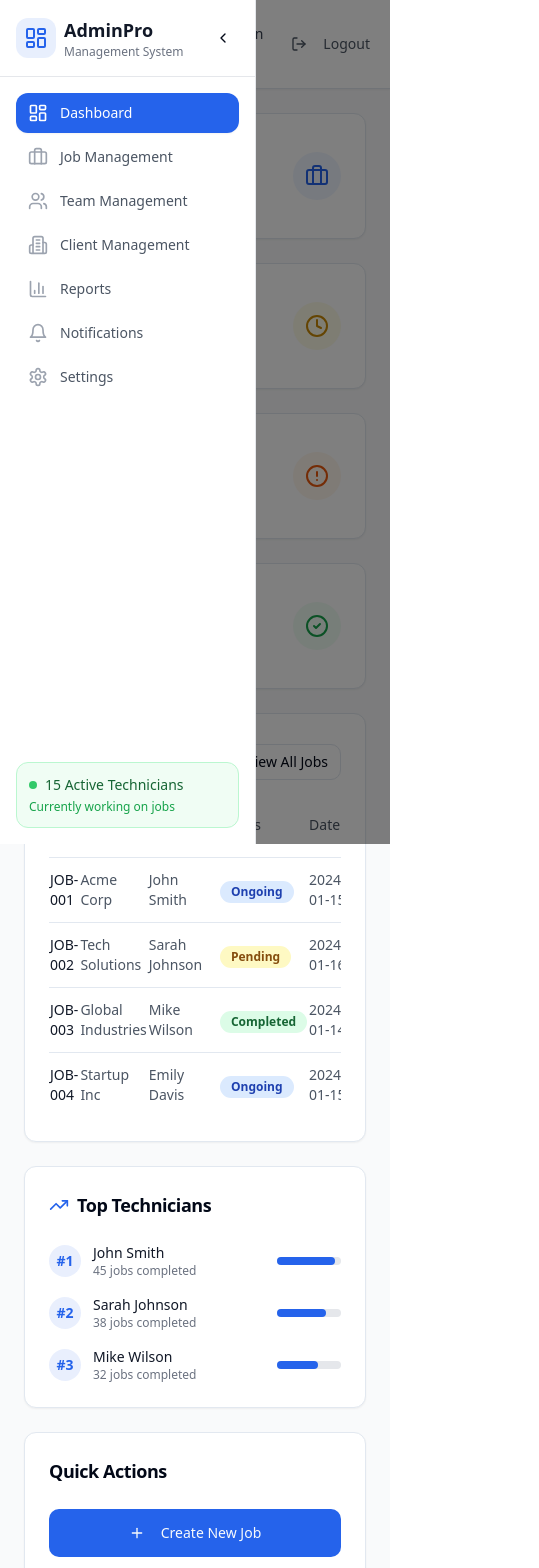
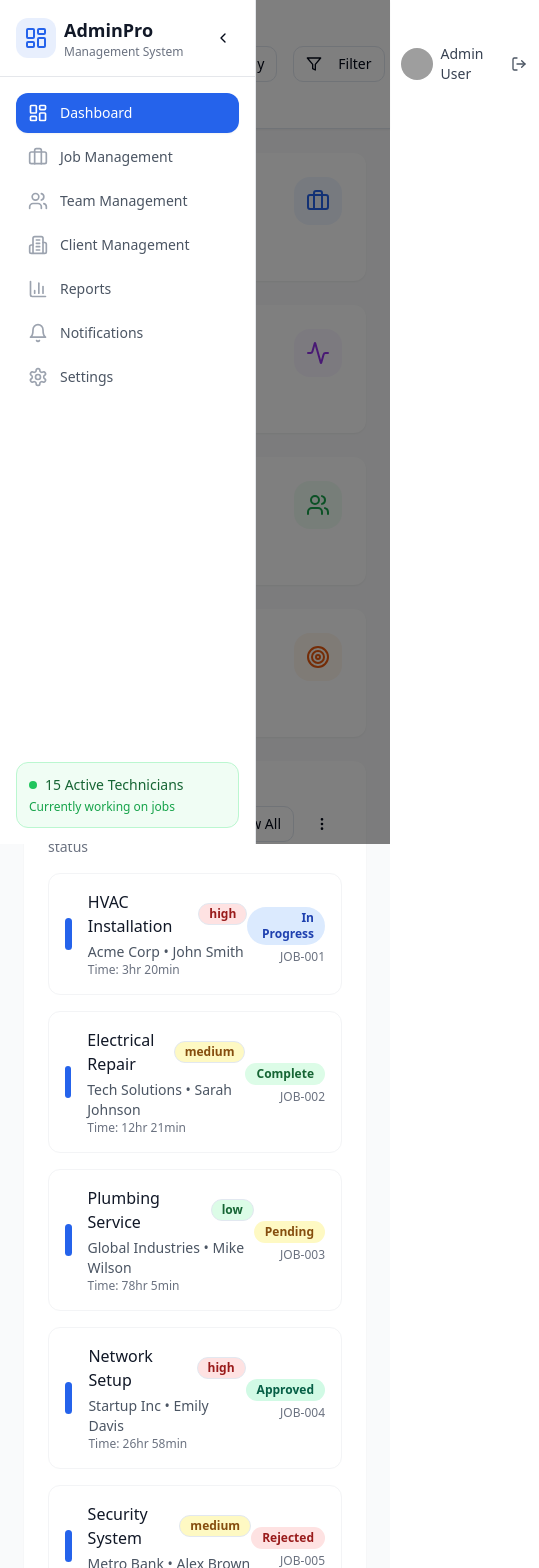
Before and after one commit to devdxpen/access-dashboard-nexus-06, a React (Vite) app: page /dashboard in a window 390 px wide. Shown: the top 1568 px of the page, 539 px wide, since content can reach past the window. Built offline with nearby package versions, Linux system fonts and the light colour scheme; grey boxes are pictures that could not be loaded.

Commit message:
Refactor: Improve dashboard design and responsiveness
Implement design improvements and responsiveness for the dashboard, based on the provided reference.

```diff
--- a/src/App.tsx
+++ b/src/App.tsx
@@ -1,3 +1,4 @@
+
 import { Toaster } from "@/components/ui/toaster";
 import { Toaster as Sonner } from "@/components/ui/sonner";
 import { TooltipProvider } from "@/components/ui/tooltip";
--- a/src/pages/Dashboard.tsx
+++ b/src/pages/Dashboard.tsx
@@ -9,7 +9,14 @@ import {
   AlertCircle,
   Plus,
   TrendingUp,
-  LogOut
+  LogOut,
+  Calendar,
+  Filter,
+  MoreVertical,
+  ArrowUp,
+  ArrowDown,
+  Activity,
+  Target
 } from 'lucide-react';
 import { Card, CardContent, CardHeader, CardTitle } from '@/components/ui/card';
 import { Button } from '@/components/ui/button';
@@ -32,87 +39,123 @@ const Dashboard = () => {
 
   const overviewData = [
     {
-      title: "Total Jobs Today",
-      value: "24",
+      title: "Total Jobs",
+      value: "7,265",
+      change: "+11.01%",
       icon: Briefcase,
       color: "text-blue-600",
       bgColor: "bg-blue-50",
-      change: "+12% from yesterday"
+      trend: "up",
+      subtitle: "This month"
     },
     {
-      title: "Pending Jobs",
-      value: "8",
-      icon: Clock,
-      color: "text-yellow-600",
-      bgColor: "bg-yellow-50",
-      change: "3 urgent"
+      title: "Active Jobs",
+      value: "3,671",
+      change: "-0.03%",
+      icon: Activity,
+      color: "text-purple-600",
+      bgColor: "bg-purple-50",
+      trend: "down",
+      subtitle: "In progress"
     },
     {
-      title: "Ongoing Jobs",
-      value: "12",
-      icon: AlertCircle,
+      title: "New Clients",
+      value: "156",
+      change: "+15.03%",
+      icon: Users,
+      color: "text-green-600",
+      bgColor: "bg-green-50",
+      trend: "up",
+      subtitle: "This week"
+    },
+    {
+      title: "Completion Rate",
+      value: "93.8%",
+      change: "+6.08%",
+      icon: Target,
       color: "text-orange-600",
       bgColor: "bg-orange-50",
-      change: "2 near deadline"
-    },
-    {
-      title: "Completed Jobs",
-      value: "156",
-      icon: CheckCircle2,
-      color: "text-green-600",
-      bgColor: "bg-green-50",
-      change: "+8% this week"
+      trend: "up",
+      subtitle: "Overall"
     }
   ];
 
   const recentJobs = [
     {
       id: "JOB-001",
+      title: "HVAC Installation",
       client: "Acme Corp",
       technician: "John Smith",
-      status: "ongoing",
-      scheduledDate: "2024-01-15"
+      status: "in_progress",
+      timeSpent: "3hr 20min",
+      priority: "high"
     },
     {
       id: "JOB-002",
+      title: "Electrical Repair",
       client: "Tech Solutions",
       technician: "Sarah Johnson",
-      status: "pending",
-      scheduledDate: "2024-01-16"
+      status: "complete",
+      timeSpent: "12hr 21min",
+      priority: "medium"
     },
     {
       id: "JOB-003",
+      title: "Plumbing Service",
       client: "Global Industries",
       technician: "Mike Wilson",
-      status: "completed",
-      scheduledDate: "2024-01-14"
+      status: "pending",
+      timeSpent: "78hr 5min",
+      priority: "low"
     },
     {
       id: "JOB-004",
+      title: "Network Setup",
       client: "Startup Inc",
       technician: "Emily Davis",
-      status: "ongoing",
-      scheduledDate: "2024-01-15"
+      status: "approved",
+      timeSpent: "26hr 58min",
+      priority: "high"
+    },
+    {
+      id: "JOB-005",
+      title: "Security System",
+      client: "Metro Bank",
+      technician: "Alex Brown",
+      status: "rejected",
+      timeSpent: "17hr 22min",
+      priority: "medium"
     }
   ];
 
   const topTechnicians = [
-    { name: "John Smith", completedJobs: 45, avatar: "/placeholder.svg" },
-    { name: "Sarah Johnson", completedJobs: 38, avatar: "/placeholder.svg" },
-    { name: "Mike Wilson", completedJobs: 32, avatar: "/placeholder.svg" }
+    { name: "John Smith", completedJobs: 45, avatar: "/placeholder.svg", efficiency: "98%" },
+    { name: "Sarah Johnson", completedJobs: 38, avatar: "/placeholder.svg", efficiency: "95%" },
+    { name: "Mike Wilson", completedJobs: 32, avatar: "/placeholder.svg", efficiency: "92%" }
   ];
 
   const getStatusBadge = (status: string) => {
-    switch (status) {
-      case 'completed':
-        return <Badge className="bg-green-100 text-green-800 hover:bg-green-100">Completed</Badge>;
-      case 'ongoing':
-        return <Badge className="bg-blue-100 text-blue-800 hover:bg-blue-100">Ongoing</Badge>;
-      case 'pending':
-        return <Badge className="bg-yellow-100 text-yellow-800 hover:bg-yellow-100">Pending</Badge>;
-      default:
-        return <Badge variant="outline">{status}</Badge>;
-    }
+    const statusConfig = {
+      'complete': { label: 'Complete', className: 'bg-green-100 text-green-800 hover:bg-green-100' },
+      'in_progress': { label: 'In Progress', className: 'bg-blue-100 text-blue-800 hover:bg-blue-100' },
+      'pending': { label: 'Pending', className: 'bg-yellow-100 text-yellow-800 hover:bg-yellow-100' },
+      'approved': { label: 'Approved', className: 'bg-emerald-100 text-emerald-800 hover:bg-emerald-100' },
+      'rejected': { label: 'Rejected', className: 'bg-red-100 text-red-800 hover:bg-red-100' }
+    };
+
+    const config = statusConfig[status] || { label: status, className: 'bg-gray-100 text-gray-800' };
+    return <Badge className={config.className}>{config.label}</Badge>;
+  };
+
+  const getPriorityBadge = (priority: string) => {
+    const priorityConfig = {
+      'high': { className: 'bg-red-100 text-red-800' },
+      'medium': { className: 'bg-yellow-100 text-yellow-800' },
+      'low': { className: 'bg-green-100 text-green-800' }
+    };
+
+    const config = priorityConfig[priority] || { className: 'bg-gray-100 text-gray-800' };
+    return <Badge variant="outline" className={config.className}>{priority}</Badge>;
   };
 
   return (
@@ -121,14 +164,25 @@ const Dashboard = () => {
 
       <div className="lg:ml-64">
         {/* Header */}
-        <header className="bg-white shadow-sm border-b">
+        <header className="bg-white shadow-sm border-b sticky top-0 z-10">
           <div className="flex items-center justify-between px-6 py-4">
             <div className="flex items-center space-x-4">
               <Building2 className="h-8 w-8 text-primary" />
-              <h1 className="text-xl font-semibold text-gray-900">Admin Dashboard</h1>
+              <div>
+                <h1 className="text-xl font-semibold text-gray-900">FlashBiz Dashboard</h1>
+                <p className="text-sm text-gray-500">Welcome back, Admin</p>
+              </div>
             </div>
 
             <div className="flex items-center space-x-4">
+              <Button variant="outline" size="sm">
+                <Calendar className="h-4 w-4 mr-2" />
+                Today
+              </Button>
+              <Button variant="outline" size="sm">
+                <Filter className="h-4 w-4 mr-2" />
+                Filter
+              </Button>
               <div className="flex items-center space-x-2">
                 <Avatar className="h-8 w-8">
                   <AvatarImage src="/placeholder.svg" />
@@ -142,8 +196,7 @@ const Dashboard = () => {
                 onClick={handleLogout}
                 className="text-gray-600 hover:text-gray-900"
               >
-                <LogOut className="h-4 w-4 mr-2" />
-                Logout
+                <LogOut className="h-4 w-4" />
               </Button>
             </div>
           </div>
@@ -155,15 +208,21 @@ const Dashboard = () => {
             {/* Overview Cards */}
             <div className="grid grid-cols-1 md:grid-cols-2 lg:grid-cols-4 gap-6">
               {overviewData.map((item, index) => (
-                <Card key={index} className="card-hover animate-fade-in">
+                <Card key={index} className="card-hover animate-fade-in border-0 shadow-sm hover:shadow-md transition-all duration-300">
                   <CardContent className="p-6">
-                    <div className="flex items-center justify-between">
-                      <div>
-                        <p className="text-sm font-medium text-gray-600">{item.title}</p>
-                        <p className="text-2xl font-bold text-gray-900 mt-1">{item.value}</p>
-                        <p className="text-xs text-gray-500 mt-1">{item.change}</p>
+                    <div className="flex items-start justify-between">
+                      <div className="flex-1">
+                        <p className="text-sm font-medium text-gray-600 mb-1">{item.title}</p>
+                        <p className="text-3xl font-bold text-gray-900 mb-1">{item.value}</p>
+                        <div className="flex items-center space-x-2">
+                          <div className={`flex items-center ${item.trend === 'up' ? 'text-green-600' : 'text-red-500'}`}>
+                            {item.trend === 'up' ? <ArrowUp className="h-3 w-3" /> : <ArrowDown className="h-3 w-3" />}
+                            <span className="text-xs font-medium">{item.change}</span>
+                          </div>
+                          <span className="text-xs text-gray-500">{item.subtitle}</span>
+                        </div>
                       </div>
-                      <div className={`${item.bgColor} p-3 rounded-full`}>
+                      <div className={`${item.bgColor} p-3 rounded-2xl`}>
                         <item.icon className={`h-6 w-6 ${item.color}`} />
                       </div>
                     </div>
@@ -174,65 +233,75 @@ const Dashboard = () => {
 
             <div className="grid grid-cols-1 lg:grid-cols-3 gap-6">
               {/* Recent Jobs */}
-              <Card className="lg:col-span-2">
-                <CardHeader className="flex flex-row items-center justify-between">
-                  <CardTitle className="text-lg font-semibold">Recent Jobs</CardTitle>
-                  <Button variant="outline" size="sm">
-                    View All Jobs
-                  </Button>
+              <Card className="lg:col-span-2 border-0 shadow-sm">
+                <CardHeader className="flex flex-row items-center justify-between pb-4">
+                  <div>
+                    <CardTitle className="text-lg font-semibold">Recent Jobs</CardTitle>
+                    <p className="text-sm text-gray-500 mt-1">Latest job activities and status</p>
+                  </div>
+                  <div className="flex space-x-2">
+                    <Button variant="outline" size="sm">
+                      View All
+                    </Button>
+                    <Button variant="ghost" size="sm">
+                      <MoreVertical className="h-4 w-4" />
+                    </Button>
+                  </div>
                 </CardHeader>
                 <CardContent>
-                  <div className="overflow-x-auto">
-                    <table className="w-full">
-                      <thead>
-                        <tr className="border-b text-left">
-                          <th className="pb-3 text-sm font-medium text-gray-600">Job ID</th>
-                          <th className="pb-3 text-sm font-medium text-gray-600">Client</th>
-                          <th className="pb-3 text-sm font-medium text-gray-600">Technician</th>
-                          <th className="pb-3 text-sm font-medium text-gray-600">Status</th>
-                          <th className="pb-3 text-sm font-medium text-gray-600">Date</th>
-                        </tr>
-                      </thead>
-                      <tbody>
-                        {recentJobs.map((job, index) => (
-                          <tr key={index} className="border-b last:border-b-0">
-                            <td className="py-3 text-sm font-medium text-gray-900">{job.id}</td>
-                            <td className="py-3 text-sm text-gray-600">{job.client}</td>
-                            <td className="py-3 text-sm text-gray-600">{job.technician}</td>
-                            <td className="py-3">{getStatusBadge(job.status)}</td>
-                            <td className="py-3 text-sm text-gray-600">{job.scheduledDate}</td>
-                          </tr>
-                        ))}
-                      </tbody>
-                    </table>
+                  <div className="space-y-4">
+                    {recentJobs.map((job, index) => (
+                      <div key={index} className="flex items-center justify-between p-4 border border-gray-100 rounded-xl hover:bg-gray-50 transition-colors">
+                        <div className="flex items-center space-x-4">
+                          <div className="w-2 h-8 bg-primary rounded-full"></div>
+                          <div>
+                            <div className="flex items-center space-x-2 mb-1">
+                              <p className="font-medium text-gray-900">{job.title}</p>
+                              {getPriorityBadge(job.priority)}
+                            </div>
+                            <p className="text-sm text-gray-600">{job.client} • {job.technician}</p>
+                            <p className="text-xs text-gray-500">Time: {job.timeSpent}</p>
+                          </div>
+                        </div>
+                        <div className="text-right">
+                          {getStatusBadge(job.status)}
+                          <p className="text-xs text-gray-500 mt-1">{job.id}</p>
+                        </div>
+                      </div>
+                    ))}
                   </div>
                 </CardContent>
               </Card>
 
-              {/* Technician Performance */}
-              <Card>
-                <CardHeader>
+              {/* Top Technicians */}
+              <Card className="border-0 shadow-sm">
+                <CardHeader className="pb-4">
                   <CardTitle className="text-lg font-semibold flex items-center">
                     <TrendingUp className="h-5 w-5 mr-2 text-primary" />
-                    Top Technicians
+                    Top Performers
                   </CardTitle>
+                  <p className="text-sm text-gray-500">Best technicians this month</p>
                 </CardHeader>
                 <CardContent>
                   <div className="space-y-4">
                     {topTechnicians.map((tech, index) => (
-                      <div key={index} className="flex items-center justify-between">
+                      <div key={index} className="flex items-center justify-between p-3 bg-gray-50 rounded-xl">
                         <div className="flex items-center space-x-3">
-                          <div className="flex items-center justify-center w-8 h-8 bg-primary/10 rounded-full text-primary font-semibold text-sm">
+                          <div className="flex items-center justify-center w-8 h-8 bg-gradient-to-r from-primary to-blue-600 rounded-full text-white font-bold text-sm">
                             #{index + 1}
                           </div>
+                          <Avatar className="h-10 w-10">
+                            <AvatarImage src={tech.avatar} />
+                            <AvatarFallback>{tech.name.split(' ').map(n => n[0]).join('')}</AvatarFallback>
+                          </Avatar>
                           <div>
                             <p className="text-sm font-medium text-gray-900">{tech.name}</p>
-                            <p className="text-xs text-gray-500">{tech.completedJobs} jobs completed</p>
+                            <p className="text-xs text-gray-500">{tech.completedJobs} jobs • {tech.efficiency} efficiency</p>
                           </div>
                         </div>
                         <div className="w-16 bg-gray-200 rounded-full h-2">
                           <div
-                            className="bg-primary h-2 rounded-full"
+                            className="bg-gradient-to-r from-primary to-blue-600 h-2 rounded-full"
                             style={{ width: `${(tech.completedJobs / 50) * 100}%` }}
                           ></div>
                         </div>
@@ -244,23 +313,28 @@ const Dashboard = () => {
             </div>
 
             {/* Quick Actions */}
-            <Card>
+            <Card className="border-0 shadow-sm">
               <CardHeader>
                 <CardTitle className="text-lg font-semibold">Quick Actions</CardTitle>
+                <p className="text-sm text-gray-500">Common tasks and shortcuts</p>
               </CardHeader>
               <CardContent>
-                <div className="grid grid-cols-1 md:grid-cols-3 lg:grid-cols-6 gap-4">
-                  <Button className="flex items-center space-x-2 h-12">
-                    <Plus className="h-4 w-4" />
+                <div className="grid grid-cols-1 md:grid-cols-2 lg:grid-cols-4 gap-4">
+                  <Button className="flex flex-col items-center space-y-2 h-20 bg-gradient-to-r from-primary to-blue-600 hover:from-primary/90 hover:to-blue-600/90">
+                    <Plus className="h-5 w-5" />
                     <span>Create New Job</span>
                   </Button>
-                  <Button variant="outline" className="flex items-center space-x-2 h-12">
-                    <Users className="h-4 w-4" />
+                  <Button variant="outline" className="flex flex-col items-center space-y-2 h-20 border-2 hover:bg-gray-50">
+                    <Users className="h-5 w-5" />
                     <span>Add Technician</span>
                   </Button>
-                  <Button variant="outline" className="flex items-center space-x-2 h-12">
-                    <Building2 className="h-4 w-4" />
+                  <Button variant="outline" className="flex flex-col items-center space-y-2 h-20 border-2 hover:bg-gray-50">
+                    <Building2 className="h-5 w-5" />
                     <span>Add Client</span>
+                  </Button>
+                  <Button variant="outline" className="flex flex-col items-center space-y-2 h-20 border-2 hover:bg-gray-50">
+                    <TrendingUp className="h-5 w-5" />
+                    <span>View Reports</span>
                   </Button>
                 </div>
               </CardContent>
```
